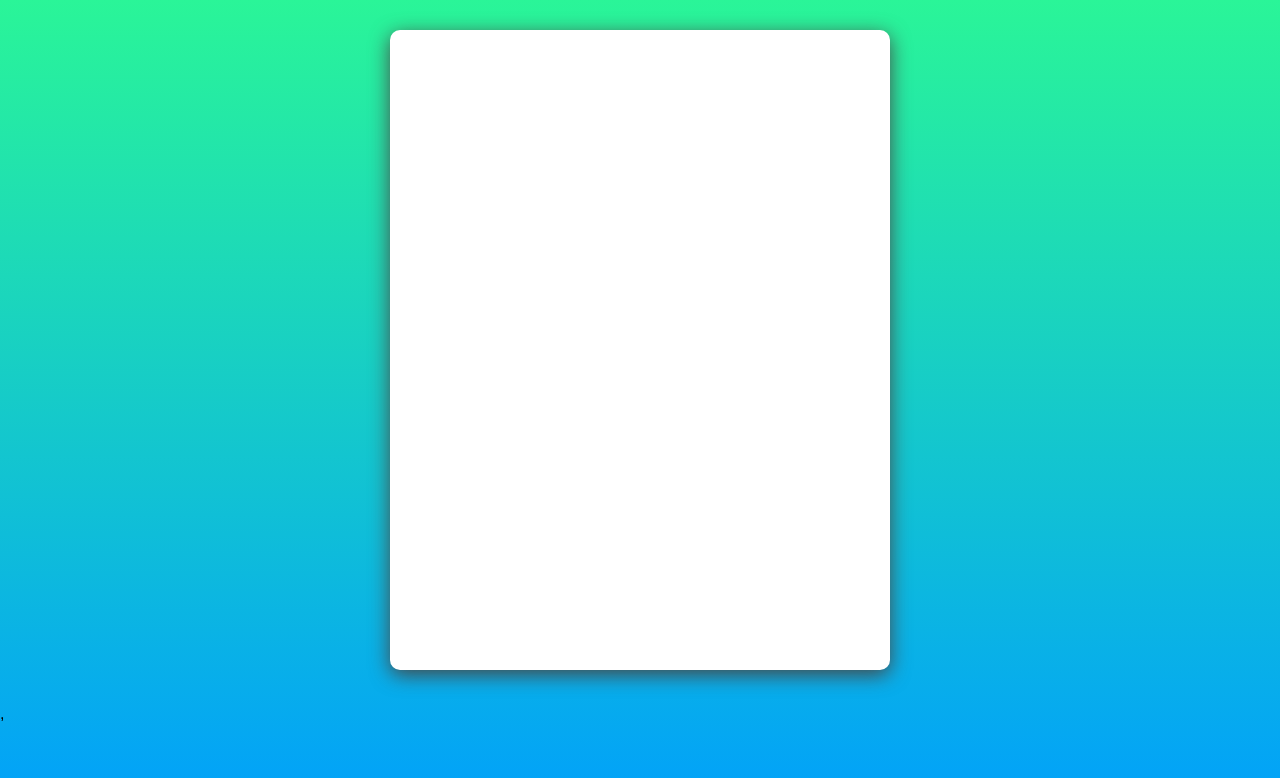
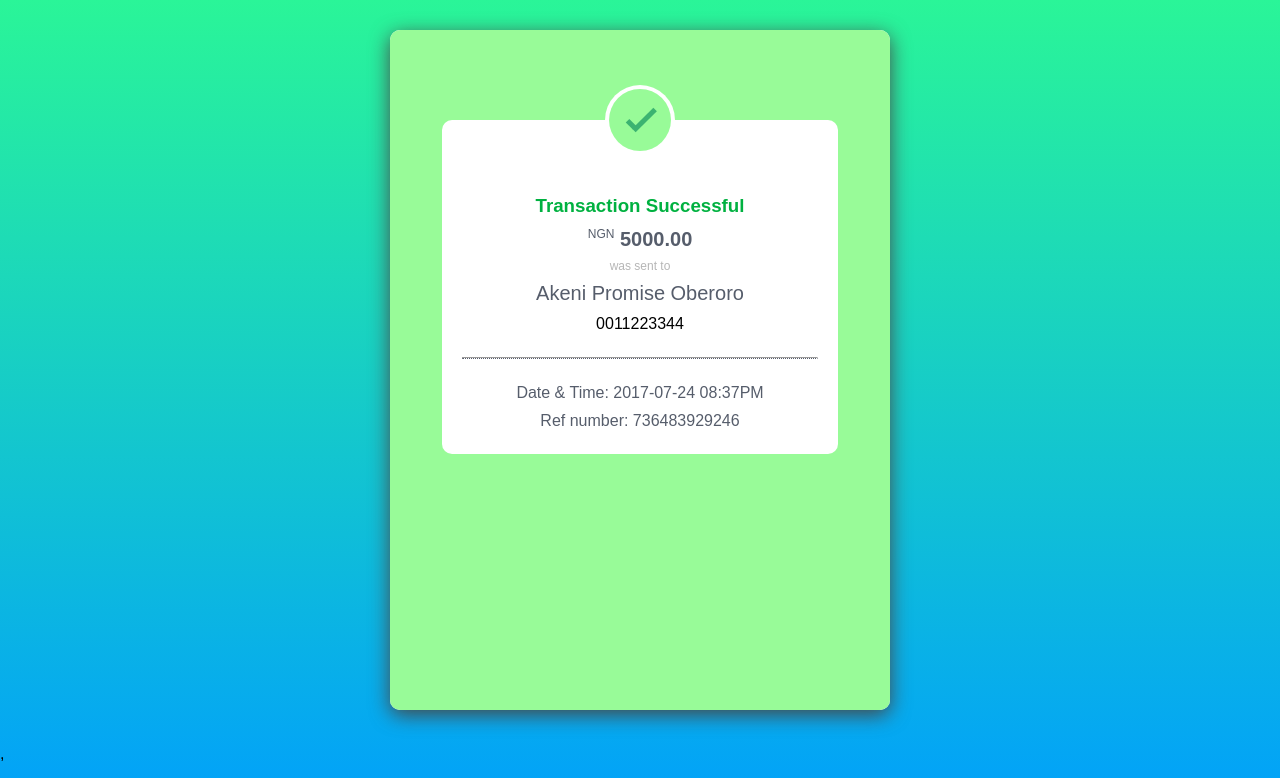
Before and after one commit to smartpro1/banka-ui, a React (Create React App) app in the folder banka-ui/: page /transfer-success in a window 1280 px wide. Shown: the top 778 px of the page. Built offline with nearby package versions, Linux system fonts and the light colour scheme.

Commit message:
complete transfer success template

```diff
--- a/banka-ui/src/App.css
+++ b/banka-ui/src/App.css
@@ -34,7 +34,8 @@ body {
 .reset-password,
 .signup,
 .confirm-registration,
-.userProfile {
+.userProfile,
+.transfer-success {
   padding: 3rem;
   text-align: center;
   background: #add8e6;
--- a/banka-ui/src/App.js
+++ b/banka-ui/src/App.js
@@ -21,6 +21,7 @@ import UserGuide from "./components/UserGuide/UserGuide";
 import ResetPassword from "./components/ResetPassword/ResetPassword";
 import { ConfirmRegistration } from "./components/ConfirmRegistration/ConfirmRegistration";
 import DummyAccounts from "./components/DummyAccounts/DummyAccounts";
+import TransferSuccess from "./components/TransferStatus/TransferSuccess";
 
 const jwtToken = localStorage.jwtToken;
 
@@ -39,6 +40,7 @@ if (jwtToken) {
   }
 }
 
+
 function App() {
   return (
     <Router>
@@ -49,24 +51,25 @@ function App() {
         <Route exact path="/" component={Login} />
         <Route exact path="/signup" component={Signup} />
         <Route exact path="/user-guide" component={UserGuide} />
+        <Route exact path="/forgot-password" component={ForgotPassword} />
+        <Route path="/password-reset" component={ResetPassword} />
+        <Route path="/confirm-registration" component={ConfirmRegistration} />
+        <Route exact path="/transfer-success" component={TransferSuccess} />
 
-        <Route path="/confirm-registration" component={ConfirmRegistration} />
-        <Route exact path="/transfer-funds" component={TransferFund} />
-        <Route exact path="/dashboard" component={Dashboard} />
-        <Route exact path="/profile" component={UserProfile} />
-        <Route exact path="/dummy-accounts" component={DummyAccounts} />
-      </div>
 
         <Switch>
-        <SecuredRoute path="/password-reset" component={ResetPassword} />
           <SecuredRoute exact path="/change-pin" component={ChangePin} />
           <SecuredRoute exact path="/forgot-pin" component={ForgotPIn} />
+          <SecuredRoute exact path="/transfer-funds" component={TransferFund} />
+          <SecuredRoute exact path="/dashboard" component={Dashboard} />
+          <SecuredRoute exact path="/profile" component={UserProfile} />
           <SecuredRoute
             exact
-          path="/forgot-password"
-          component={ForgotPassword}
+            path="/dummy-accounts"
+            component={DummyAccounts}
           />
         </Switch>
+      </div>
     </Router>
   );
 }
--- a/banka-ui/src/actions/userActions.js
+++ b/banka-ui/src/actions/userActions.js
@@ -127,14 +127,17 @@ export const resetPasswordAction = (password, history) => async (dispatch) => {
   }
 };
 
-export const transferFundsAction = (transferDetails) => async (dispatch) => {
+export const transferFundsAction = (transferDetails, history) => async (dispatch) => {
   try {
+    console.log({transferDetails});
     await axios.post(`/api/v1/users/transfer-funds`, transferDetails);
     dispatch({
       type: GET_ERRORS,
       payload: {},
     });
+    history.push("/dashboard");
   } catch (err) {
+    console.log(err);
     dispatch({
       type: GET_ERRORS,
       payload: err.response.data,
--- a/banka-ui/src/components/ConfirmRegistration/ConfirmRegistration.js
+++ b/banka-ui/src/components/ConfirmRegistration/ConfirmRegistration.js
@@ -1,11 +1,11 @@
 import React, { useState, useEffect } from "react";
 import axios from "axios";
 
-import LoadSpinner from "../LoadSpinner/LoadSpinner";
+// import LoadSpinner from "../LoadSpinner/LoadSpinner";
 import StatusUpdate from "../StatusUpdate/StatusUpdate";
 
 export const ConfirmRegistration = (props) => {
-  const [isLoading, setIsLoading] = useState(true);
+  // const [isLoading, setIsLoading] = useState(true);
   const [status, setStatus] = useState("success");
   const [description, setDescription] = useState("registration successful");
 
@@ -14,16 +14,12 @@ export const ConfirmRegistration = (props) => {
   }, []);
 
   const getMessage = async () => {
-    console.log(props);
     const token = props.location.search.substr(7);
-    console.log(token);
     let message = "";
     try {
       message = await axios.post(
         `/api/v1/users/confirm-registration?token=${token}`
       );
-      console.log(message);
-      console.log(message.data);
 
       if (message.data !== "registration successful") {
         setStatus("error");
@@ -32,9 +28,7 @@ export const ConfirmRegistration = (props) => {
         );
       }
       // return message;
-    } catch (err) {
-      console.log("There was an error: " + err);
-    }
+    } catch (err) {}
   };
 
   return (
--- a/banka-ui/src/components/Dashboard/TransferDetails.js
+++ b/banka-ui/src/components/Dashboard/TransferDetails.js
@@ -3,9 +3,9 @@ import CurrencyFormat from "react-currency-format";
 
 import "./TransferDetails.css";
 class TransferDetails extends Component {
-  constructor(props) {
-    super(props);
-  }
+  // constructor(props) {
+  //   super(props);
+  // }
 
   render() {
     const { date, description, amount, transactionType } = this.props;
--- a/banka-ui/src/components/TransferFund/TransferFund.js
+++ b/banka-ui/src/components/TransferFund/TransferFund.js
@@ -5,6 +5,7 @@ import CurrencyFormat from "react-currency-format";
 
 import "./TransferFund.css";
 import { transferFundsAction } from "../../actions/userActions";
+import LoadSpinner from "../LoadSpinner/LoadSpinner";
 
 class TransferFund extends Component {
   constructor(props) {
@@ -47,9 +48,9 @@ class TransferFund extends Component {
       pin,
       description,
     };
-    console.log(transferDetails);
-    // const { transferFundsAction, history } = this.props;
-    // transferFundsAction(userDetails, history);
+   console.log(transferDetails);
+    const { transferFundsAction, history } = this.props;
+    transferFundsAction(transferDetails, history);
   };
 
   handleBackClick = () => {
@@ -77,6 +78,10 @@ class TransferFund extends Component {
       btnText,
     } = this.state;
 
+    let isLoader = "";
+    if (isLoading) {
+      isLoader = <LoadSpinner />;
+    }
     let transferChargeLabel = "transfer-charge-label";
     let transferChargeInput = "transfer-charge-input";
     let backIcon = "";
@@ -111,6 +116,7 @@ class TransferFund extends Component {
             </h3>
           </div>
           <h2 id="signup-h2">Send Money</h2>
+          {isLoader}
           <div className="form-group">
             <label htmlFor="benfAcctNum" className="transfer-label extra">
               Beneficiary Acct Number
--- /dev/null
+++ b/banka-ui/src/components/TransferStatus/TransferSuccess.css
@@ -0,0 +1,91 @@
+.transfer-success {
+  padding-top: 40px;
+  background: #98fb98;
+}
+
+.transfer-success .detail-div {
+  max-width: 90%;
+  /* background: #fff; */
+  min-height: 300px;
+  background: #fff;
+  margin: 50px auto;
+  border-radius: 10px;
+  position: relative;
+  padding-bottom: 20px;
+}
+
+.transfer-success .white {
+  height: 70px;
+  width: 70px;
+  background: white;
+
+  position: absolute;
+  top: 0%;
+  left: 50%;
+  transform: translate(-50%, -50%);
+  position: relative;
+}
+.transfer-success .green {
+  height: 62px;
+  width: 62px;
+  /* background: #00b140; */
+  background: #98fb98;
+  position: absolute;
+  top: 50%;
+  left: 50%;
+  transform: translate(-50%, -50%);
+  position: relative;
+}
+.transfer-success .circle {
+  border-radius: 100%;
+}
+
+.transfer-success h3 {
+  color: #00b140;
+}
+
+.trans-sup {
+  font-weight: 300;
+  font-size: 12px;
+}
+
+.trans-amt {
+  color: #565d6b;
+  font-weight: bold;
+  font-size: 25px;
+  padding: 0 15px;
+}
+
+.sent-to {
+  color: #b6b6b6;
+  font-size: 12px;
+}
+
+.trans-name,
+.trans-amt {
+  color: #565d6b;
+  font-size: 20px;
+}
+
+.trans-u {
+  border-bottom: 1px dashed #000;
+  text-decoration: none;
+  max-width: 90%;
+  display: inline-block;
+  margin: 10px auto;
+}
+
+.hr {
+  border-bottom: 1px dotted #565d6b;
+  text-decoration: none;
+  max-width: 90%;
+  margin: 20px auto;
+}
+
+.ref-time {
+  color: #565d6b;
+}
+
+.trans-mark {
+  color: #fff;
+}
--- /dev/null
+++ b/banka-ui/src/components/TransferStatus/TransferSuccess.js
@@ -0,0 +1,34 @@
+import React, { Component } from 'react'
+import "./TransferSuccess.css";
+
+class TransferSuccess extends Component {
+    render() {
+        return (
+            <div className="transfer-success">
+             <div className="detail-div">
+                <div className="circle white">
+                    <div className="circle green">
+                      <div className="status-info-success-mark trans-mark">
+                      </div>
+                    </div>
+                </div>
+                <h3>Transaction Successful</h3>
+                <p className="trans-amt"><sup className="trans-sup">NGN</sup> 5000.00 </p>
+                <p className="sent-to">was sent to</p>
+                <p className="trans-name">Akeni Promise Oberoro</p>
+                <p className="trans-num">0011223344</p>
+
+                <hr className="hr"/>
+
+              <div className="ref-time">
+               <p>Date & Time: 2017-07-24 08:37PM</p>
+               <p>Ref number: 736483929246</p>
+              </div>
+              </div>
+
+            </div>
+        )
+    }
+}
+
+export default  TransferSuccess;
--- a/banka-ui/src/components/UserGuide/UserGuide.js
+++ b/banka-ui/src/components/UserGuide/UserGuide.js
@@ -64,7 +64,7 @@ export default function UserGuide() {
             and the customized alerts will show up everytime a transaction
             occurs on your account. The drawback to this is that I have a
             limited amount of money for sms that Twilio gave me, if everybody
-            uses it, it will be exhausted in no time.
+            used it, it will be exhausted in no time.
           </li>
 
           <li>
--- a/banka-ui/src/components/UserProfile/UserProfile.js
+++ b/banka-ui/src/components/UserProfile/UserProfile.js
@@ -16,7 +16,7 @@ class UserProfile extends Component {
         </div>
         <h3 className="dummy-accounts-h3">Profile Page</h3>
         <div className="userProfile-img">
-          <img src={img1} alt="profile image" id="profile-image" />
+          <img src={img1} alt="profile" id="profile-image" />
         </div>
         <div className="userProfile-details">
           <p>
```
Also changed, not shown: banka-ui/src/components/DummyAccounts/DummyAccounts.js (+32 -3 lines). Lines whose indentation alone changed are shown as unchanged.
